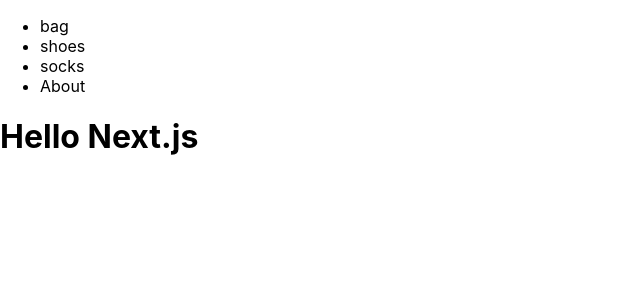
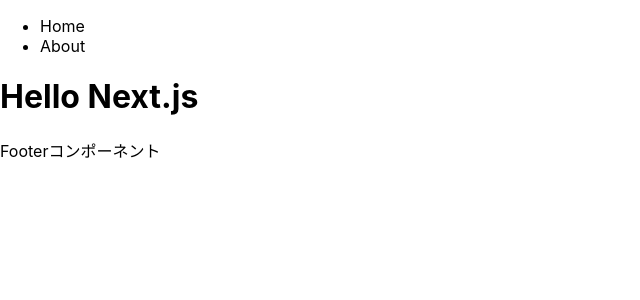
Before and after one commit to saqla/next-app-practice, a Next.js app: page / in a window 1280 px wide. Shown: the top 300 px of the page, without its empty margins (0-640 px from the left). Built offline with nearby package versions, Linux system fonts and the light colour scheme.

Commit message:
Layoutを_app.jsに設定

```diff
--- /dev/null
+++ b/components/Layout.js
@@ -0,0 +1,12 @@
+import Header from './header';
+import Footer from './footer';
+
+export default function Layout({ children }) {
+    return (
+        <>
+        <Header />
+        <main>{children}</main>
+        <Footer />
+        </>
+    );
+}
--- /dev/null
+++ b/components/footer.js
@@ -0,0 +1,7 @@
+export default function Footer() {
+    return (
+        <div>
+            <p>Footerコンポーネント</p>
+        </div>
+    );
+}
--- /dev/null
+++ b/components/header.js
@@ -0,0 +1,18 @@
+import Link from "next/link";
+
+export default function Header() {
+    return (
+        <ul>
+            <li>
+                <Link href="/">
+                    <a>Home</a>
+                </Link>
+            </li>
+            <li>
+                <Link href="/about">
+                    <a>About</a>
+                </Link>
+            </li>
+        </ul>
+    );
+}
--- a/pages/_app.js
+++ b/pages/_app.js
@@ -1,7 +1,10 @@
 import '../styles/globals.css'
+import Layout from '../components/Layout';
 
-function MyApp({ Component, pageProps }) {
-  return <Component {...pageProps} />
+export default function MyApp({ Component, pageProps }) {
+  return (
+    <Layout>
+      <Component {...pageProps} />
+    </Layout>
+  );
 }
-
-export default MyApp
--- a/pages/index.js
+++ b/pages/index.js
@@ -5,22 +5,6 @@
 export default function Home() {
   return (
     <div>
-      <ul>
-        {products.map((product) => {
-          return (
-            <li key={product.name}>
-              <Link href={`/products/${product.name}`} >
-                <a>{product.name}</a>
-              </Link>
-            </li>
-          )
-        })}
-        <li>
-          <Link href="/about">
-            <a>About</a>
-          </Link>
-        </li>
-      </ul>
       <h1>Hello Next.js</h1>
     </div>
   );
```
